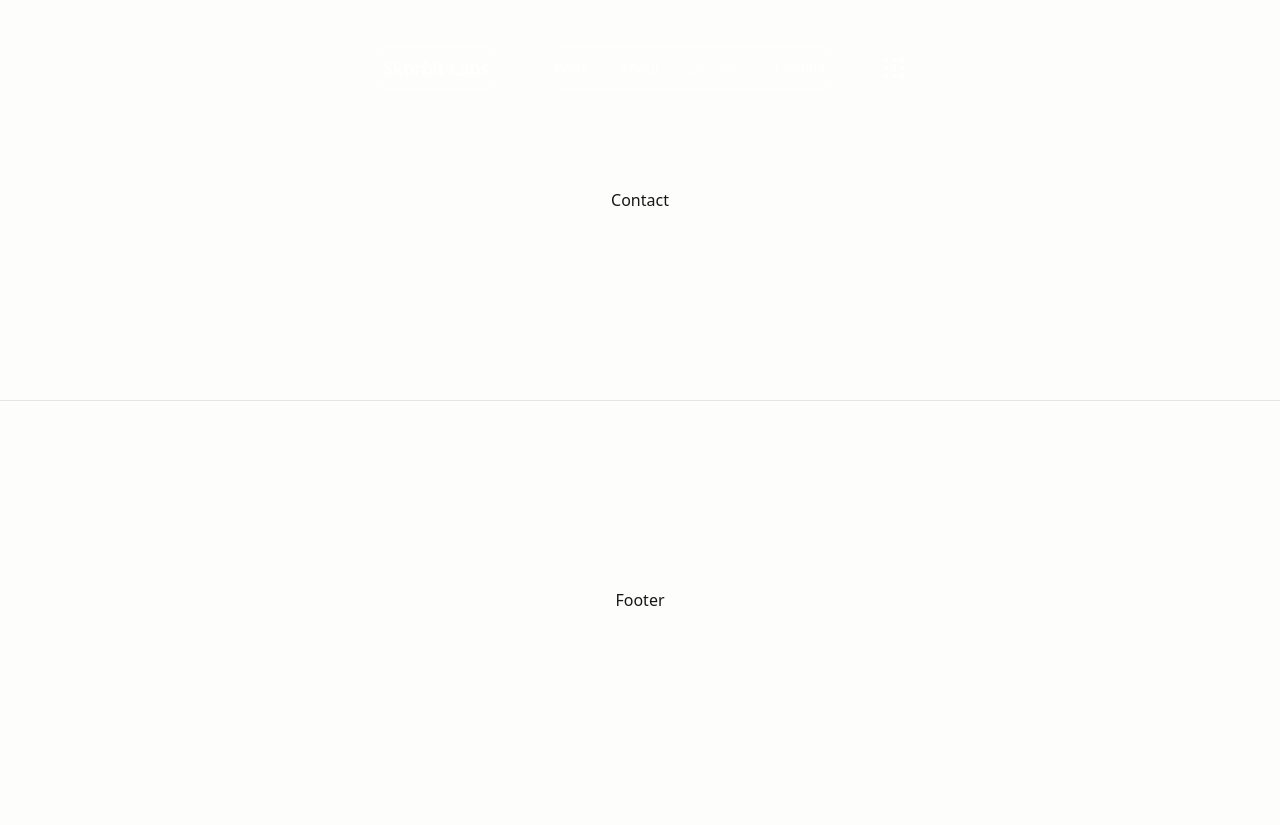
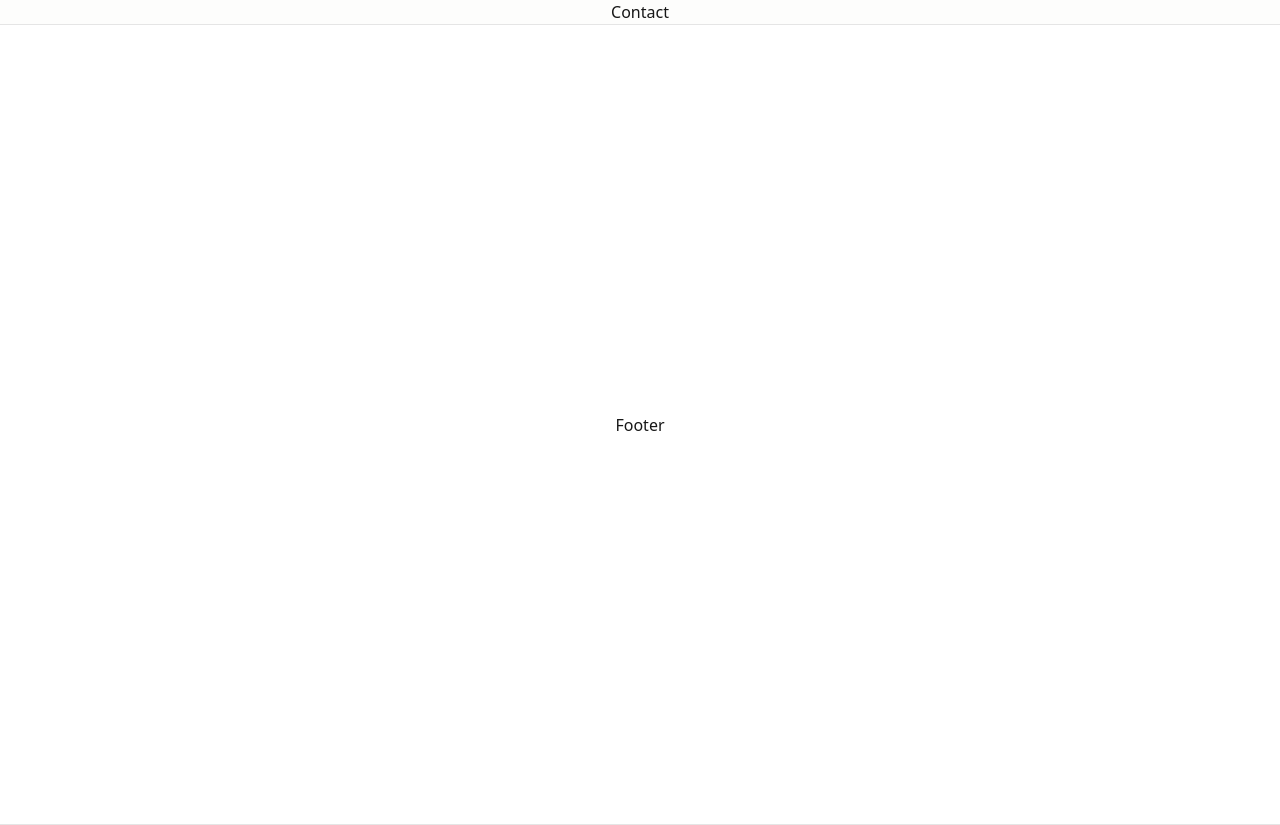
Before and after one commit to muhammadminhaz/skorbit-labs, a Next.js app: page /contact in a window 1280 px wide. Before the commit the page ends 800 px from the top, so only its background shows below. Built offline with nearby package versions, Linux system fonts and the light colour scheme.

Commit message:
Services design

```diff
--- a/components/sections/CTA.tsx
+++ b/components/sections/CTA.tsx
@@ -1,7 +1,7 @@
 export default function CTA() {
   return (
-      <section id="cta" className="min-h-screen flex items-center justify-center border-b border-neutral-200">
-        <h2>Featured work</h2>
+      <section id="cta" className="relative z-20 min-h-screen flex items-center justify-center border-b border-neutral-200 bg-white">
+          <h2>CTA</h2>
       </section>
   );
 }
--- a/components/sections/Footer.tsx
+++ b/components/sections/Footer.tsx
@@ -1,7 +1,7 @@
 export default function Footer() {
   return (
-    <footer id="footer" className="flex-1 flex items-center justify-center">
-      <h2>Footer</h2>
-    </footer>
+      <section id="footer" className="relative z-20 min-h-screen flex items-center justify-center border-b border-neutral-200 bg-white">
+          <h2>Footer</h2>
+      </section>
   );
 }
```
